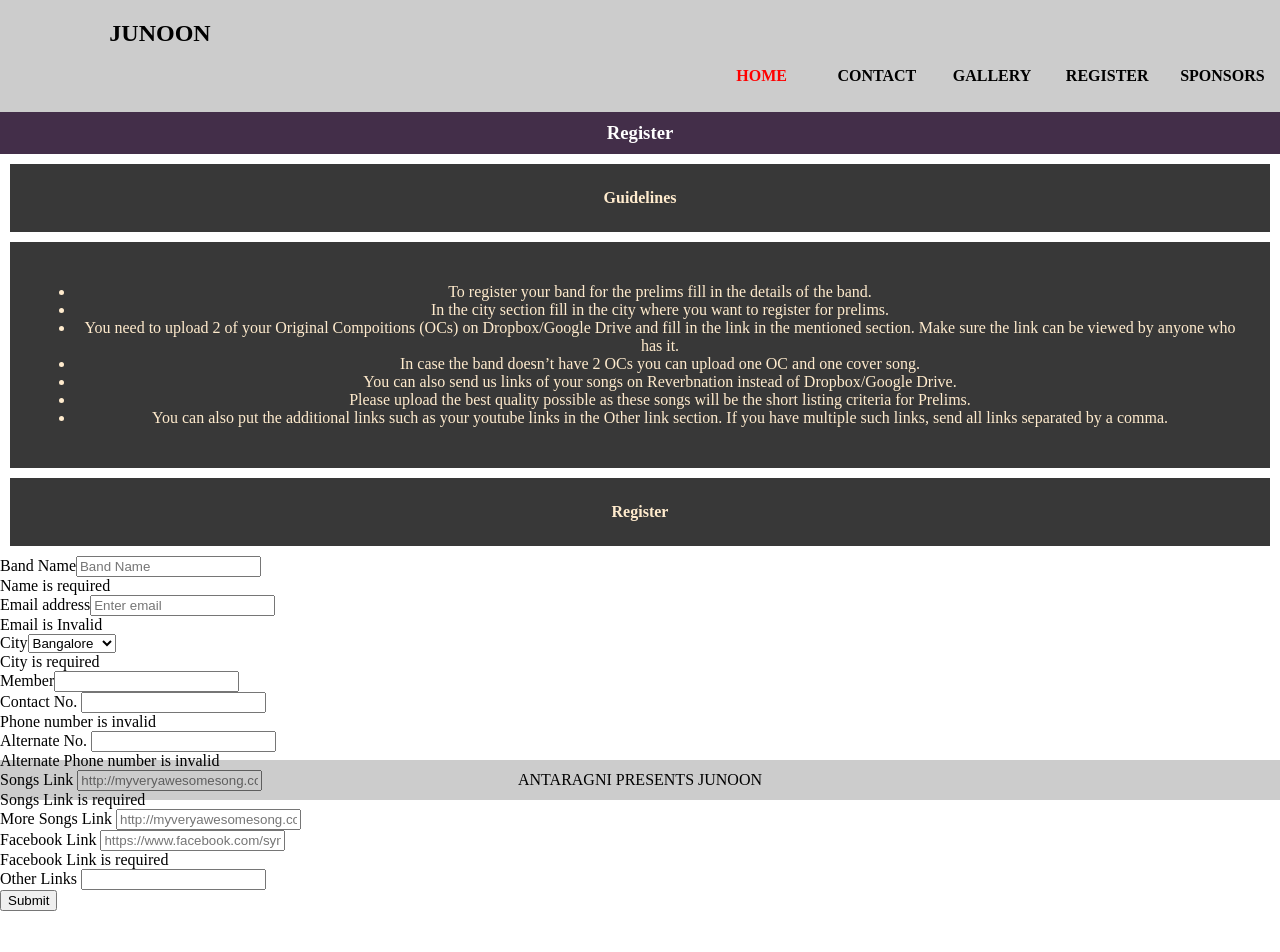
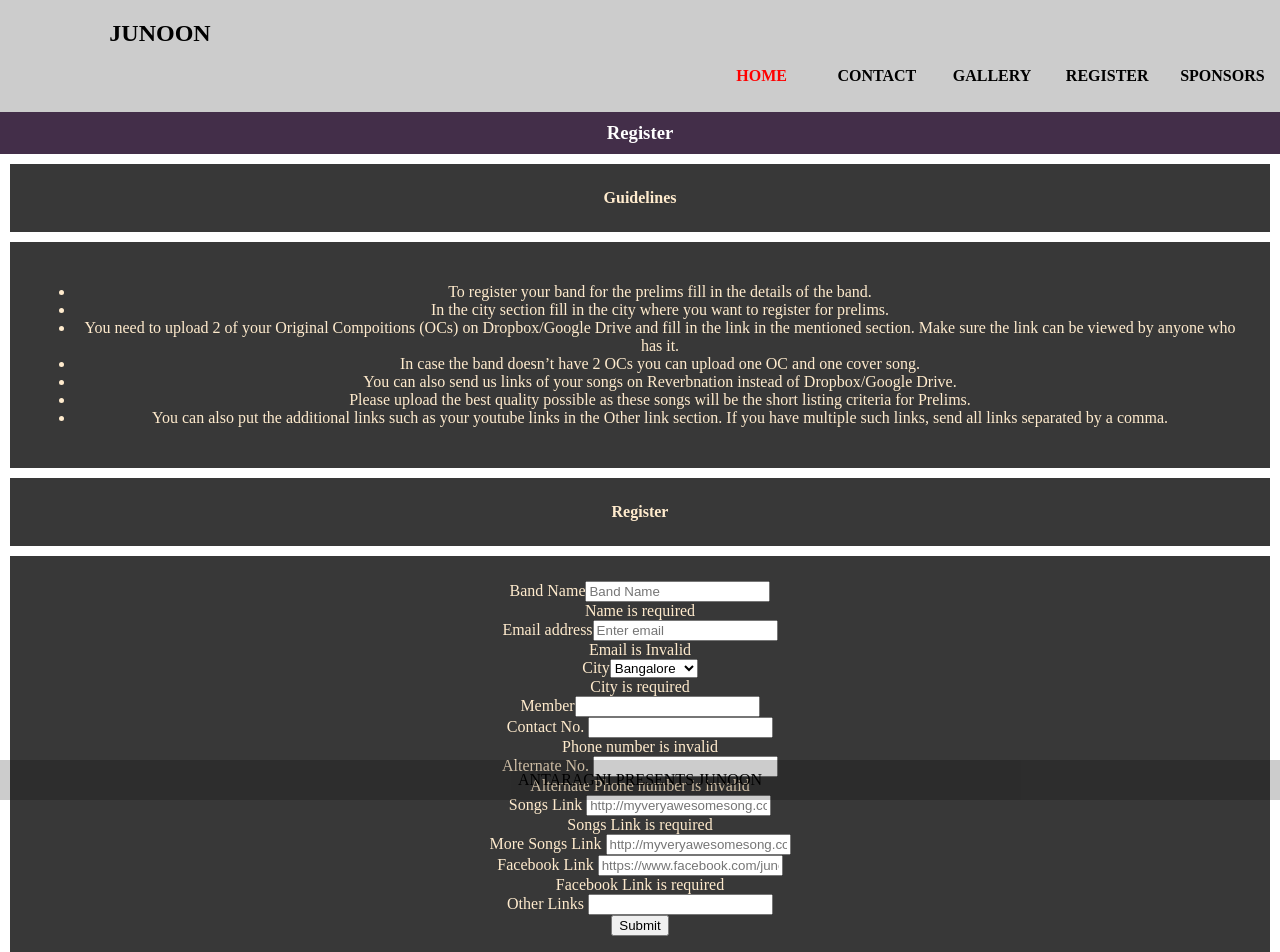
Before and after one commit to meevikash/Junoon, an Angular app: page /register in a window 1280 px wide. Shown: the top 952 px of the page. Before the commit the page ends 911 px from the top, so only its background shows below. Built offline with nearby package versions, Linux system fonts and the light colour scheme.

Commit message:
change in register

```diff
--- a/src/app/components/register/register.component.css
+++ b/src/app/components/register/register.component.css
@@ -10,7 +10,7 @@
     padding: 10px;
     color: white;
   }
- .fram {
+ .fram,.row {
     margin: 10px;
     padding: 25px;
     background-color: rgb(22, 22, 22);
@@ -31,3 +31,6 @@
     padding: 30px;
     width: 40vw;
   }
+  .bottom{
+    margin-bottom: 14vh;
+  }
--- a/src/app/components/register/register.component.html
+++ b/src/app/components/register/register.component.html
@@ -94,7 +94,7 @@
         </div>
         <div class="form-group col-md-12">
           <label for="fbLink"> Facebook Link </label>
-          <input type="text" class="form-control" id="fbLink" placeholder="https://www.facebook.com/synchronicity.iitk"
+          <input type="text" class="form-control" id="fbLink" placeholder="https://www.facebook.com/junoon.iitk"
                  name="fblink"
                  >
           <div
@@ -112,3 +112,4 @@
           Submit
         </button>
       </form>
+      <div class="bottom"></div>
--- a/src/app/components/register/register.component.ts
+++ b/src/app/components/register/register.component.ts
@@ -6,9 +6,5 @@ import { Component} from '@angular/core';
   styleUrls: ['./register.component.css']
 })
 export class RegisterComponent {
-places = [
-  {name: 'Delhi', location : 'alpha'},
-  {name: 'Mumbai', location : 'beta' },
-  {name: 'Kolkata', location : 'gamma'},
- ]
+
 }
```
Lines whose indentation alone changed are shown as unchanged.
